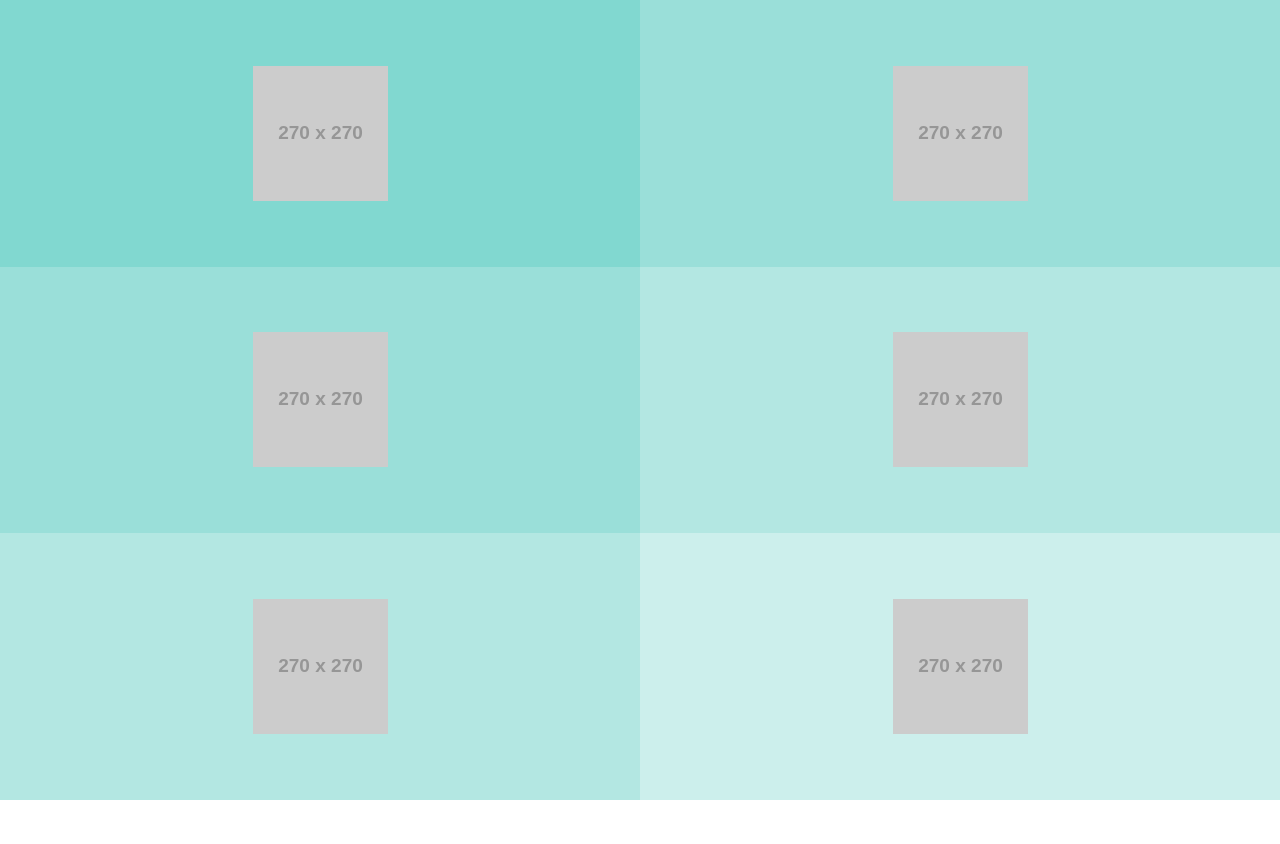
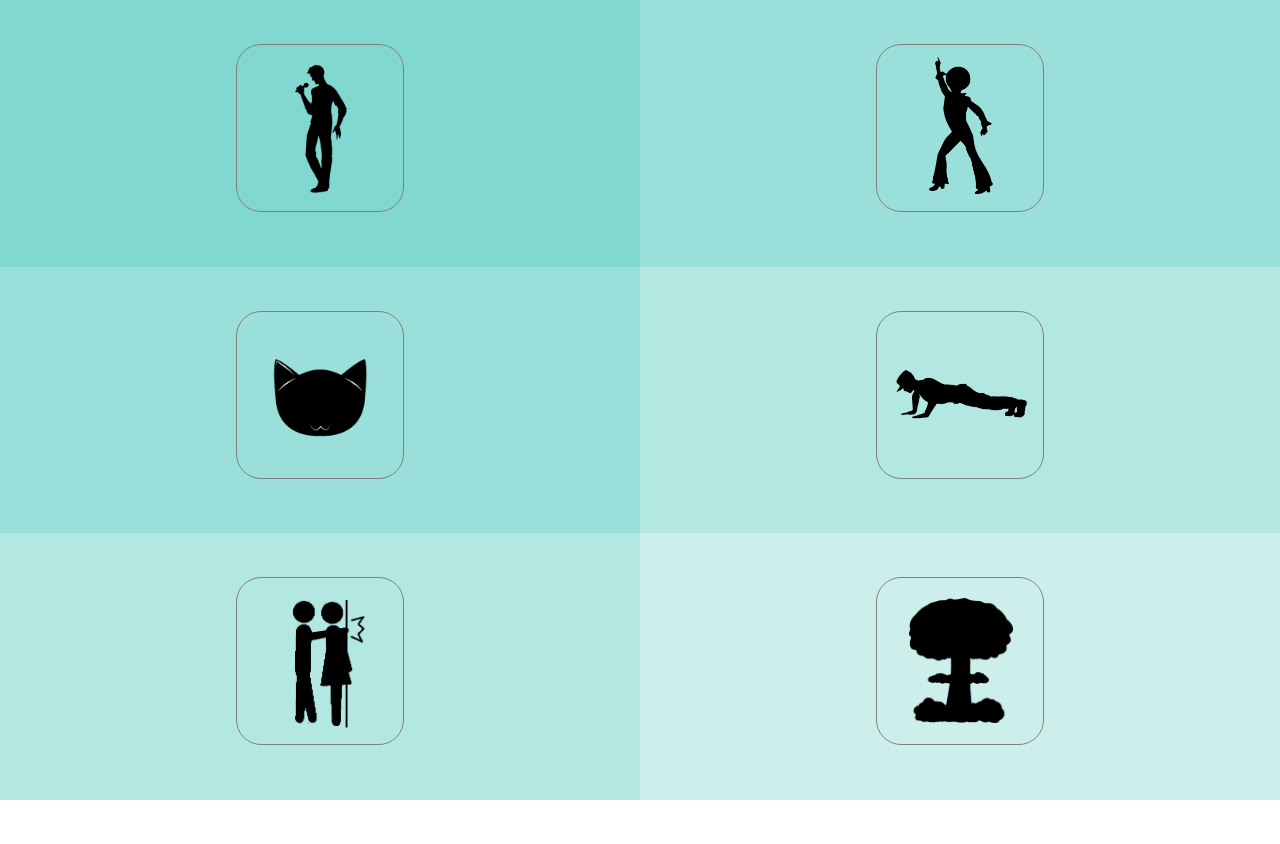
Before and after one commit to phena109/remotebfapp, a plain HTML site: page index.html in a window 1280 px wide. Before the commit the page ends 800 px from the top, so only its background shows below. Drawn offline with nearby package versions, Linux system fonts and the light colour scheme; placeholder pictures from the web are drawn by us.

Commit message:
graphics

```diff
--- a/css/main.css
+++ b/css/main.css
@@ -26,12 +26,49 @@
     background-color: #ccefec;
 }
 
-.app-action .action-icon {
+.app-action .icon-wrapper {
     width: 100%;
     height: 100%;
     margin: 0 auto;
     display: block;
+}
+
+.app-action .action-icon {
+    width: 21vh;
+    height: 21vh;
+    margin: 5.5vh auto 0;
+    display: block;
     background-position: center center;
     background-size: 135px;
     background-repeat: no-repeat;
+    border: 1px solid grey;
+    border-radius: 25px;
 }
+
+.app-action-1 .action-icon {
+    background-size: 23vh;
+    background-position: -1vh -1vh;
+}
+
+.app-action-2 .action-icon {
+    background-size: 8vh;
+    background-position: 6.5vh 1.5vh;
+}
+
+.app-action-3 .action-icon {
+    background-size: 16vh;
+}
+
+.app-action-4 .action-icon {
+    background-size: 18vh;
+}
+
+.app-action-5 .action-icon {
+    background-size: 20vh;
+    background-position: -1.5vh 0.5vh;
+}
+
+.app-action-6 .action-icon {
+    background-size: 13vh;
+    background-position: 4vh 2.5vh;
+}
--- a/index.html
+++ b/index.html
@@ -18,33 +18,45 @@
 
         <div class="row">
             <div class="col-6 app-action app-action-1">
-                <div class="action-icon" style="background-image: url(https://via.placeholder.com/270?text=Sing);"></div>
+                <div class="icon-wrapper">
+                    <div class="action-icon" style="background-image: url('images/tiles/sing.png');"></div>
+                </div>
                 <audio class="action-audio action-audio-1" src="audio/sing.mp3" hidden="hidden"></audio>
             </div>
             <div class="col-6 app-action app-action-2">
-                <div class="action-icon" style="background-image: url(https://via.placeholder.com/270?text=Dance);"></div>
+                <div class="icon-wrapper">
+                    <div class="action-icon" style="background-image: url('images/tiles/dance.png');"></div>
+                </div>
                 <audio class="action-audio action-audio-2" src="audio/dance.mp3" hidden="hidden"></audio>
             </div>
         </div>
 
         <div class="row">
             <div class="col-6 app-action app-action-3">
-                <div class="action-icon" style="background-image: url(https://via.placeholder.com/270?text=Meow);"></div>
+                <div class="icon-wrapper">
+                    <div class="action-icon" style="background-image: url('images/tiles/meow.png');"></div>
+                </div>
                 <audio class="action-audio action-audio-3" src="audio/meow.mp3" hidden="hidden"></audio>
             </div>
             <div class="col-6 app-action app-action-4">
-                <div class="action-icon" style="background-image: url(https://via.placeholder.com/270?text=Push+Up);"></div>
+                <div class="icon-wrapper">
+                    <div class="action-icon" style="background-image: url('images/tiles/push-up.png');"></div>
+                </div>
                 <audio class="action-audio action-audio-4" src="audio/push-up.mp3" hidden="hidden"></audio>
             </div>
         </div>
 
         <div class="row">
             <div class="col-6 app-action app-action-5">
-                <div class="action-icon" style="background-image: url(https://via.placeholder.com/270?text=Kabedon);"></div>
+                <div class="icon-wrapper">
+                    <div class="action-icon" style="background-image: url('images/tiles/kabedon.png');"></div>
+                </div>
                 <audio class="action-audio action-audio-5" src="audio/kabedon.mp3" hidden="hidden"></audio>
             </div>
             <div class="col-6 app-action app-action-6">
-                <div class="action-icon" style="background-image: url(https://via.placeholder.com/270?text=Secret+Weapon);"></div>
+                <div class="icon-wrapper">
+                    <div class="action-icon" style="background-image: url('images/tiles/secret-weapon.png');"></div>
+                </div>
                 <audio class="action-audio action-audio-6" src="audio/secret-weapon.mp3" hidden="hidden"></audio>
             </div>
         </div>
```
Also changed, not shown: images/tiles/dance.png (added), images/tiles/kabedon.png (added), images/tiles/meow.png (added), images/tiles/push-up.png (added), images/tiles/secret-weapon.png (added), images/tiles/sing.png (added).
